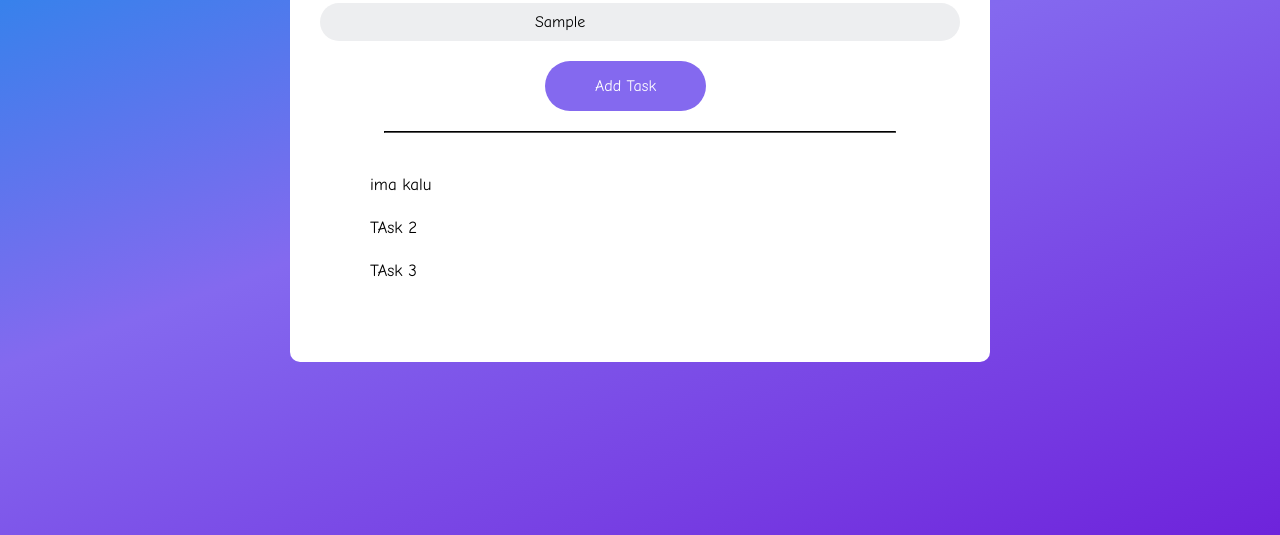
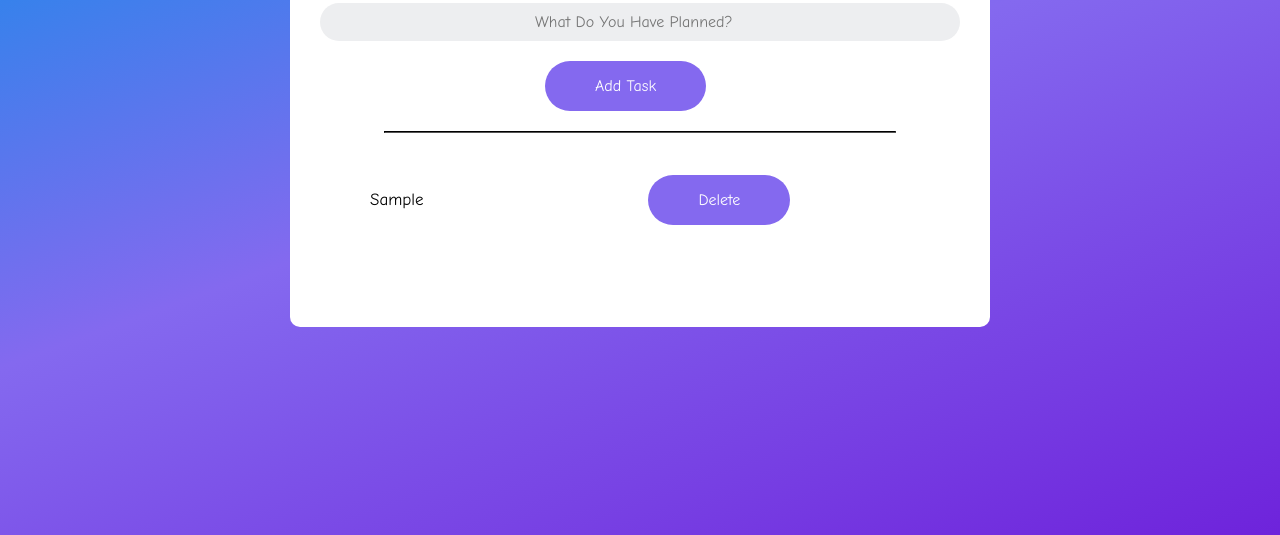
Before and after one commit to xSankalpaD/To_Do_List, a plain HTML site: page index.html in a window 1280 px wide. Both pictures are taken after typing "Sample" into the empty fields and a click on the button "Add Task". Shown: the part 265-800 px from the top of the page. Drawn offline with Linux system fonts and the light colour scheme.

Commit message:
July 29,2023
debuggin and adding delete button

```diff
--- a/index.html
+++ b/index.html
@@ -17,24 +17,23 @@
             <div class="row">
 
                 <input
-                    type="search"
+                    type="text"
                     id="input-box"
                     style="color: black"
                     placeholder="What Do You Have Planned?">
 
             </div>
-            <button>Add Task</button>
+            <button onclick="addTask()">Add Task</button>
             <hr>
             <ul id="list">
-                <li>ima kalu</li>
-                <li>TAsk 2</li>
-                <li>TAsk 3</li>
+                <!--<li class="checked">Task 1</li>
+                <li>Task 2</li>
+                <li>Task 3</li>-->
             </ul>
 
         </div>
 
     </div>
-
-
+    <script src="script.js"></script>
 </body>
 </html>
--- a/script.js
+++ b/script.js
@@ -0,0 +1,34 @@
+const taskInput= document.getElementById("input-box");
+const taskList= document.getElementById("list");
+
+function addTask(){
+    const taskText= taskInput.value;
+
+    if  (taskText.value== ''){
+        alert("Please enter a Task!");
+    }
+    else{
+        const newTask = createTaskItem(taskText);
+        taskList.appendChild(newTask);
+        taskInput.value = "";
+
+    }
+
+function createTaskItem(taskText) {
+
+    const taskItem= document.createElement("li");
+    taskItem.textContent = taskText;
+
+    // Adding delete button
+    const deleteButton = document.createElement("button");
+    deleteButton.textContent = "Delete";
+    deleteButton.addEventListener("click", function (){
+        taskItem.remove();
+    });
+
+    taskItem.appendChild(deleteButton);
+
+    return taskItem;
+}
+
+}
--- a/styles.css
+++ b/styles.css
@@ -85,8 +85,19 @@ ul li{
 ul li::before{
     content: '';
     position: absolute;
-    height: 28px;
-    width: 28px;
-    border-radius: 50%;
-
+    height: 25px;
+    width: 25px;
+    border-radius: 60%;
+    background-image: url(uncheck.jpg);
+    background-size: cover;
+    background-position: center;
+    top: 12px;
+    left:8px;
 }
+ul li.checked{
+    color: #555;
+    text-decoration: line-through;
+}
+ul li.checked::before{
+    background-image: url(pcheck.png);
+}
```
Also changed, not shown: check.png (added), pcheck.png (added), uncheck.jpg (added).
